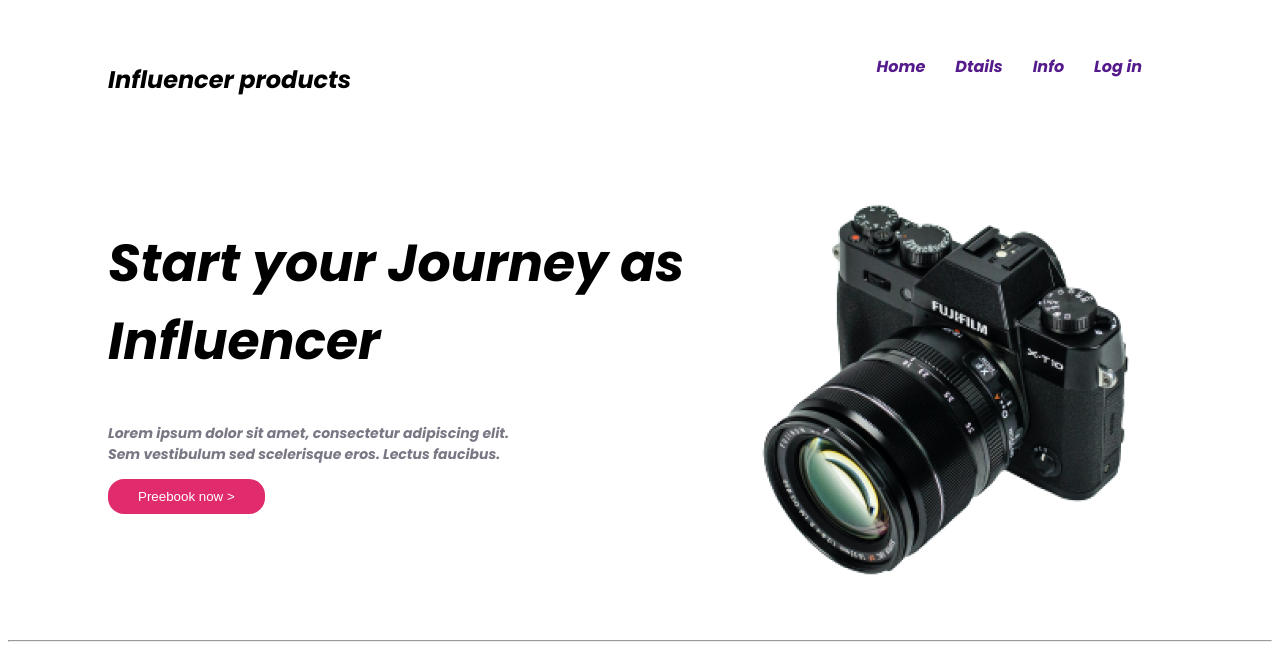
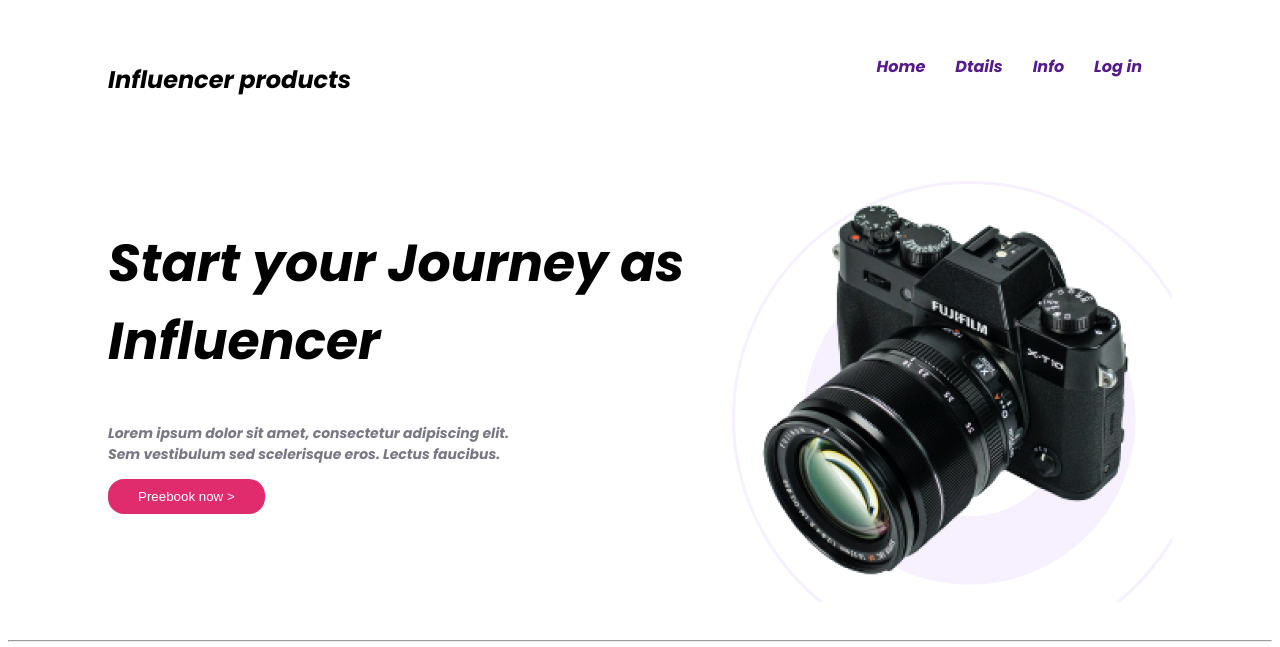
Before and after one commit to rohananondo/influencer-gear-main, a plain HTML site: page index.html in a window 1280 px wide. Shown: the top 647 px of the page. Drawn offline with Linux system fonts and the light colour scheme.

Commit message:
last commit

```diff
--- a/index.html
+++ b/index.html
@@ -31,7 +31,7 @@
                 <p>Lorem ipsum dolor sit amet, consectetur adipiscing elit. <br> Sem vestibulum sed scelerisque eros. Lectus faucibus.</p>
                     <button style="padding:  10px 30px; border: none; background-color: #E02C6D; border-radius: 16px; color: white;">Preebook now ></button>
             </div>
-            <div>
+            <div class="main-camera">
                 <img src="images/main-camera.png" alt="">
             </div>
         </section>
--- a/style.css
+++ b/style.css
@@ -47,7 +47,9 @@
     display: flex;
     padding: 30px 100px;
 }
-
+.main-camera{
+    background-image: url(images/Circle\ design.svg);
+}
 
 .sponser-img {
     display: flex;
```
